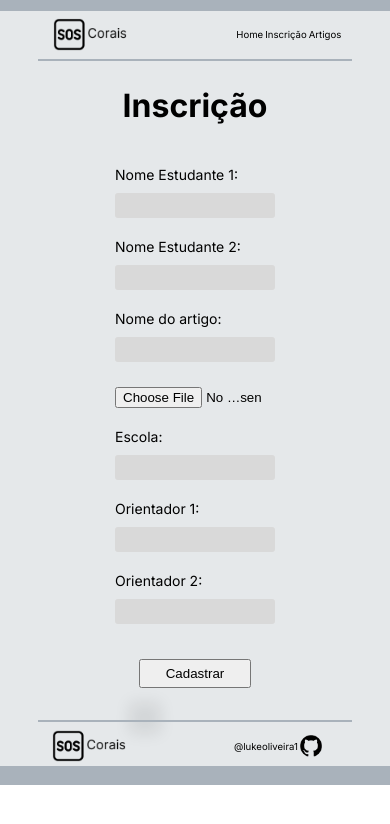
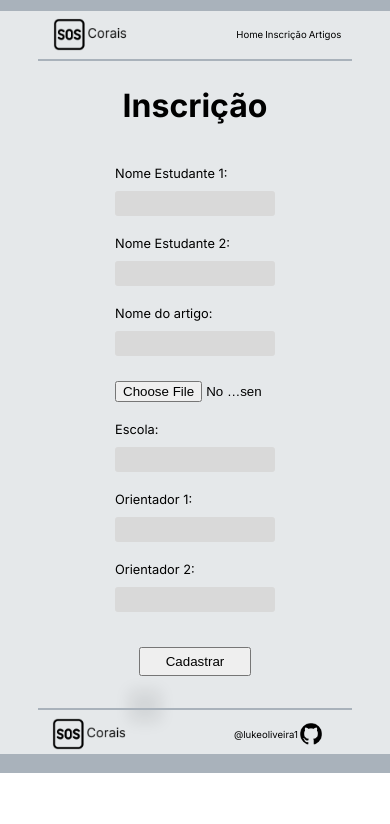
Before and after one commit to lukeoliveira1/sos-corais, a Next.js app: page /registration in a window 390 px wide. Shown: the top 824 px of the page. Built offline with nearby package versions, Linux system fonts and the light colour scheme.

Commit message:
fix font registration 425px

```diff
--- a/src/components/InputText/inputText.module.css
+++ b/src/components/InputText/inputText.module.css
@@ -34,4 +34,8 @@
   .input {
     width: 150px;
   }
+
+  .label {
+    font-size: 0.8rem;
+  }
 }
```
